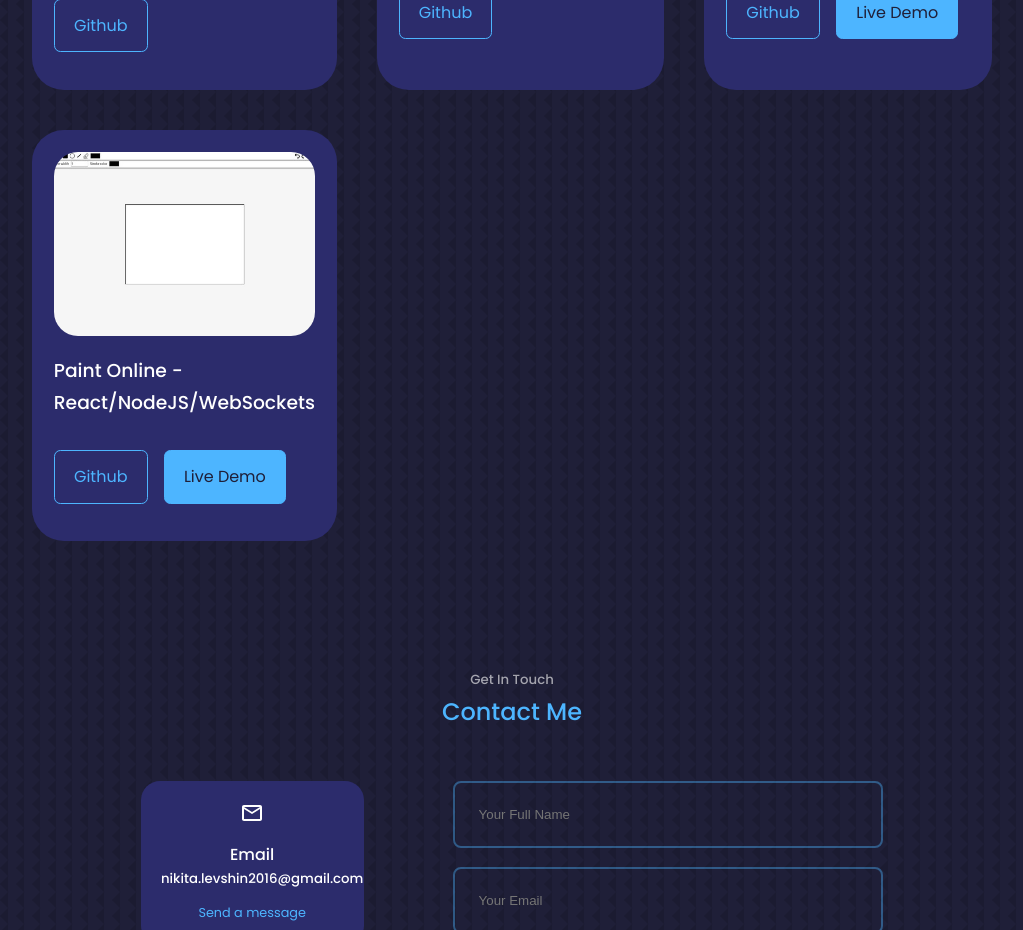
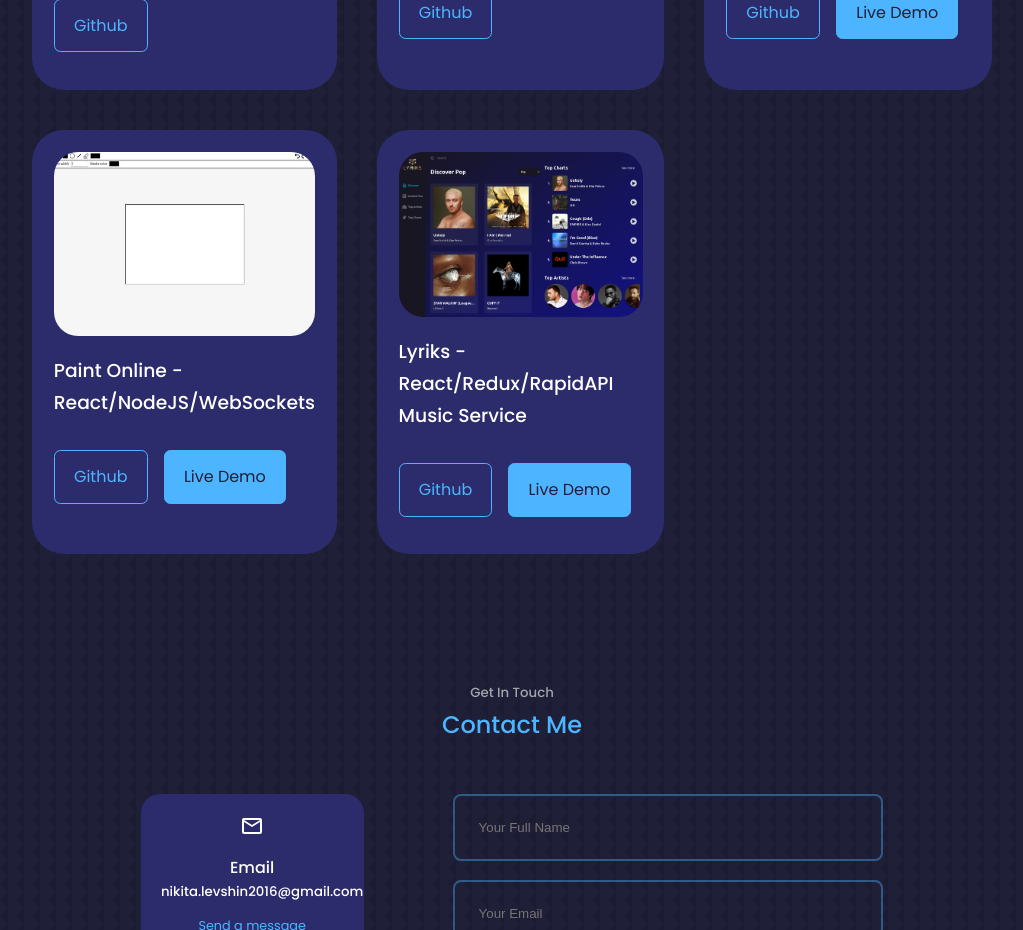
Before and after one commit to nick-levshin/portfolio, a React (Create React App) app: page / in a window 1280 px wide. Shown: the part 4900-5830 px from the top of the page, without its empty margins (128-1151 px from the left). Built offline with nearby package versions, Linux system fonts and the light colour scheme.

Commit message:
feat: add portfolio item 'Lyriks'

```diff
--- a/src/components/portfolio/Portfolio.jsx
+++ b/src/components/portfolio/Portfolio.jsx
@@ -10,6 +10,7 @@ import IMG7 from '../../assets/portfolio7.jpg';
 import IMG8 from '../../assets/portfolio8.jpg';
 import IMG9 from '../../assets/portfolio9.jpg';
 import IMG10 from '../../assets/portfolio10.jpg';
+import IMG11 from '../../assets/portfolio11.jpg';
 import PortfolioItem from './PortfolioItem';
 
 const Portfolio = () => {
@@ -72,6 +73,12 @@ const Portfolio = () => {
       github: 'https://github.com/nick-levshin/Paint',
       demo: 'https://paint-psi.vercel.app/',
     },
+    {
+      image: IMG11,
+      title: 'Lyriks - React/Redux/RapidAPI Music Service',
+      github: 'https://github.com/nick-levshin/Lyriks',
+      demo: 'https://lyriks-eta.vercel.app/',
+    },
   ];
 
   return (
```
Also changed, not shown: src/assets/portfolio11.jpg (added).
